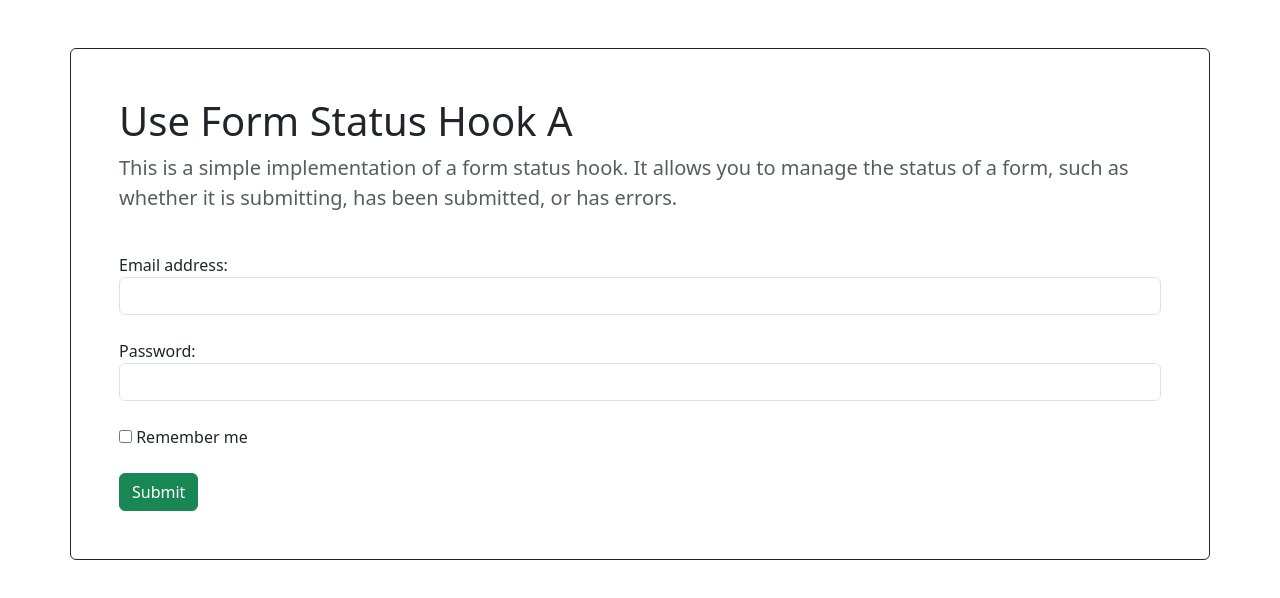
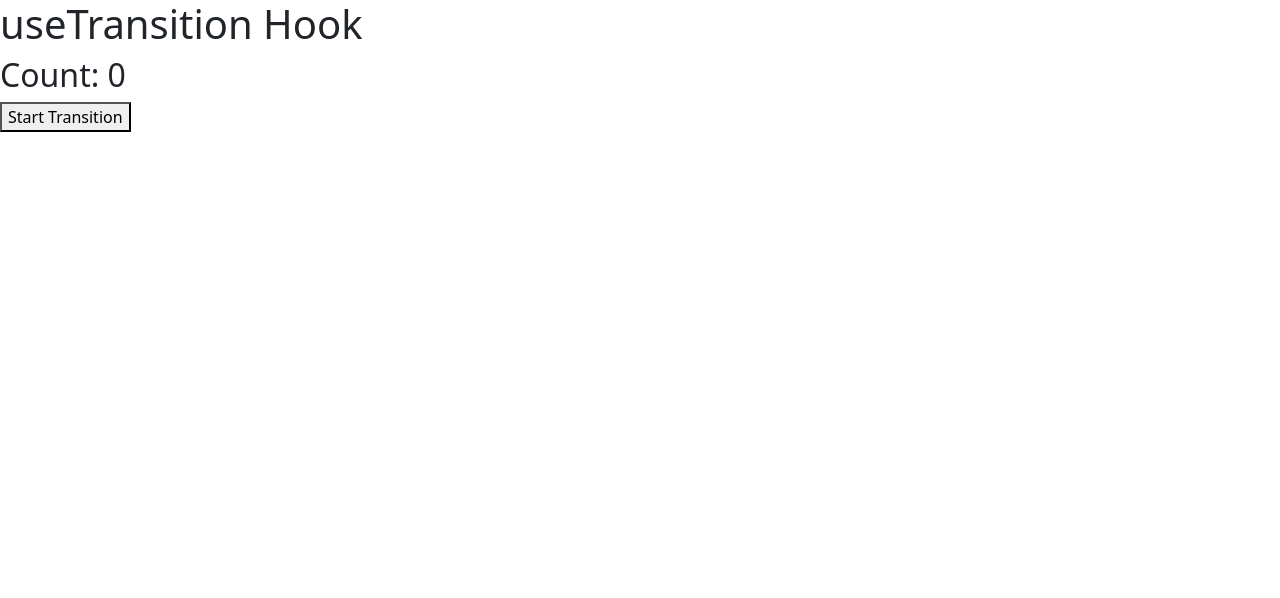
Before and after one commit to Aaditya-Kumar-Mittal/learning_reactjs_c1, a React (Vite) app: page / in a window 1280 px wide. Shown: the top 598 px of the page. Built offline with nearby package versions, Linux system fonts and the light colour scheme.

Commit message:
feat: Understood use of Use Transition

```diff
--- a/src/App.jsx
+++ b/src/App.jsx
@@ -1,11 +1,11 @@
 import React from "react";
-import CSBSUseFormStatusHookA from "./components/CSBSUseFormStatusHookA";
+import CSBSUseTransistionHookA from "./components/CSBSUseTransistionHookA";
 
 
 function App() {
   return (
     <div>
-      <CSBSUseFormStatusHookA />
+      <CSBSUseTransistionHookA />
     </div>
   );
 }
--- /dev/null
+++ b/src/components/CSBSUseTransistionHookA.jsx
@@ -0,0 +1,32 @@
+import React, { useState, useTransition } from "react";
+
+function CSBSUseTransitionHookA() {
+  const [isPending, startTransition] = useTransition();
+  const [count, setCount] = useState(0);
+
+  const handleSubmit = () => {
+    startTransition(async () => {
+      await new Promise((resolve) => {
+        setTimeout(resolve, 2000);
+      });
+
+      setCount((prev) => prev + 1);
+    });
+  };
+
+  return (
+    <div>
+      <h1>useTransition Hook</h1>
+
+      <h2>Count: {count}</h2>
+
+      {isPending && <h3>Updating...</h3>}
+
+      <button onClick={handleSubmit} disabled={isPending}>
+        {isPending ? "Pending..." : "Start Transition"}
+      </button>
+    </div>
+  );
+}
+
+export default CSBSUseTransitionHookA;
```
